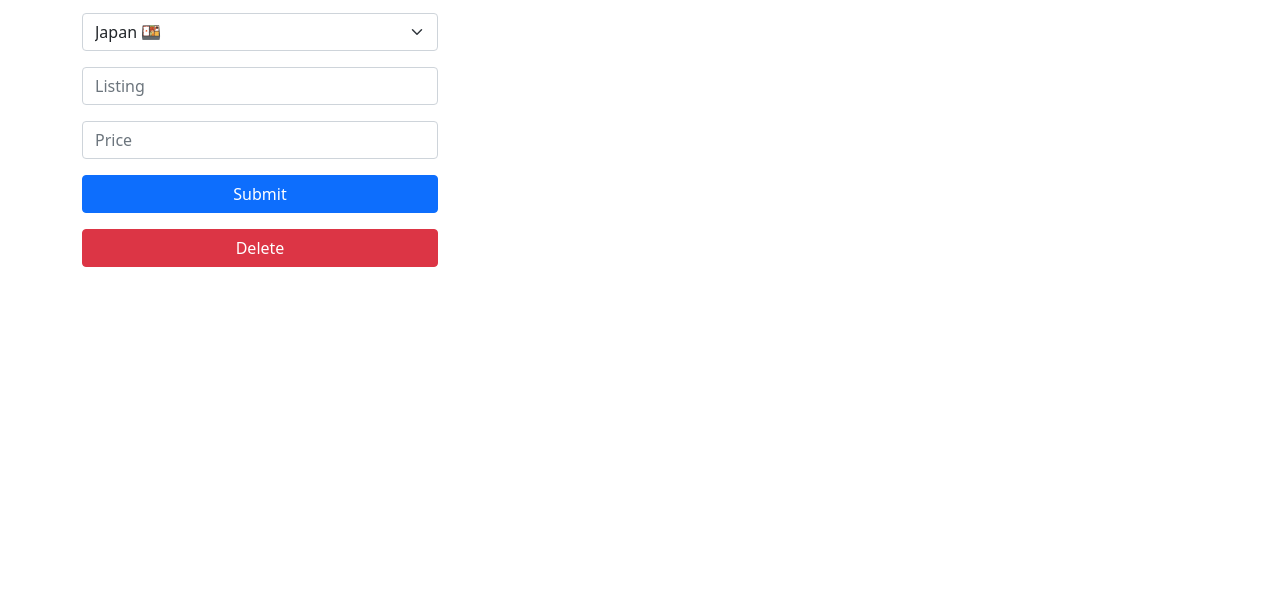
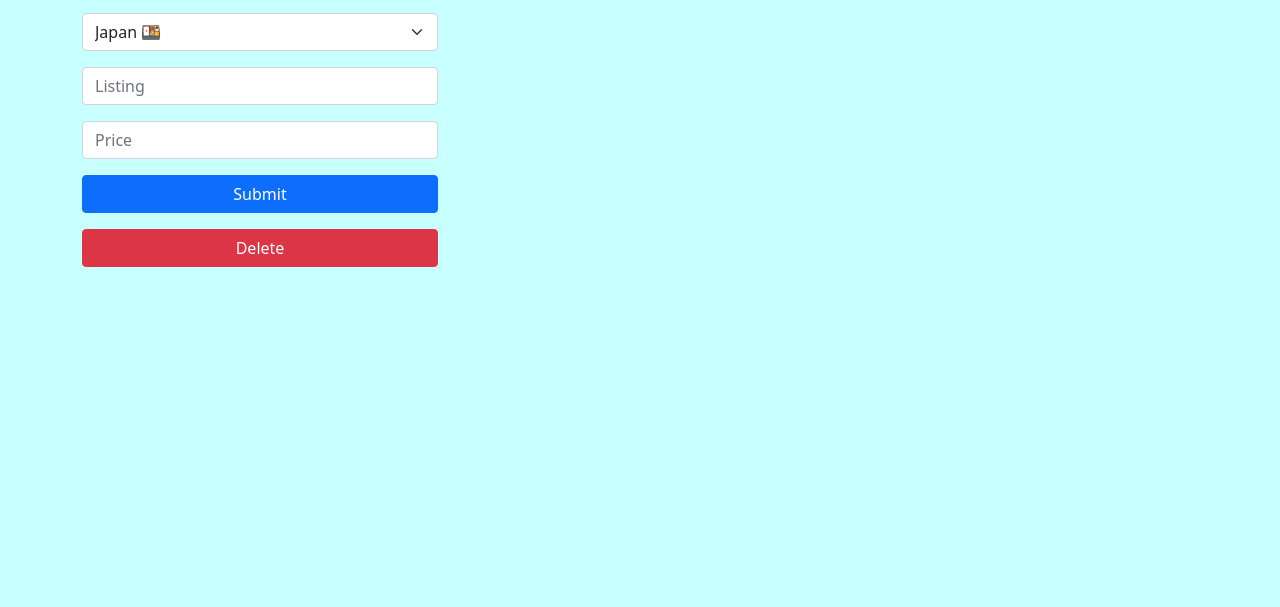
Before and after one commit to Charlesmsrocha/SSP-CA3, a website: page views/index.html in a window 1280 px wide. Shown: the part 193-800 px from the top of the page. Drawn offline with nearby package versions, Linux system fonts and the light colour scheme; no server answers.

Commit message:
Changing background-color

```diff
--- a/views/css/style.css
+++ b/views/css/style.css
@@ -1,5 +1,6 @@
 body {
     margin-bottom: 60px;
+    background-color: rgb(200, 255, 255);
 }
 
 table {
```
